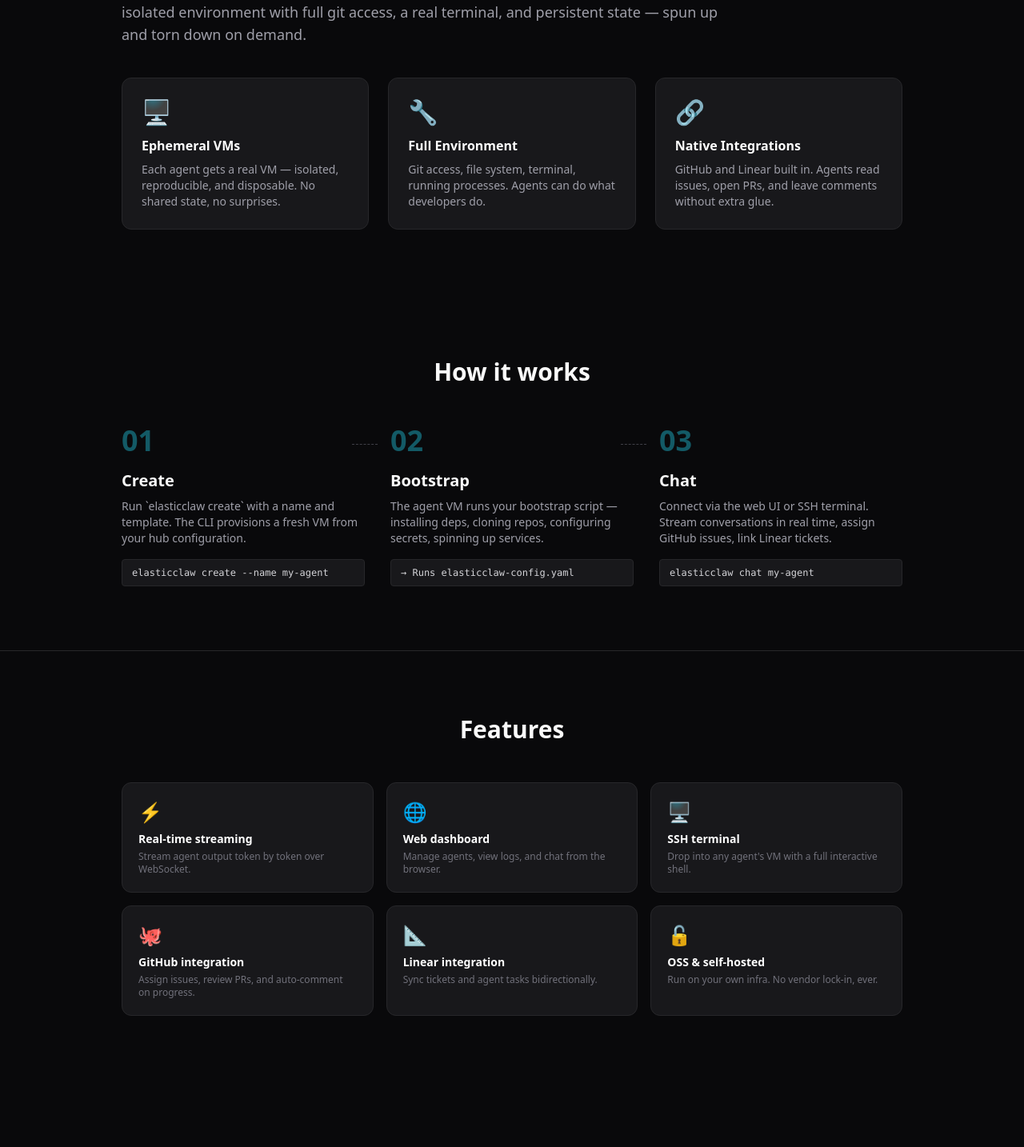
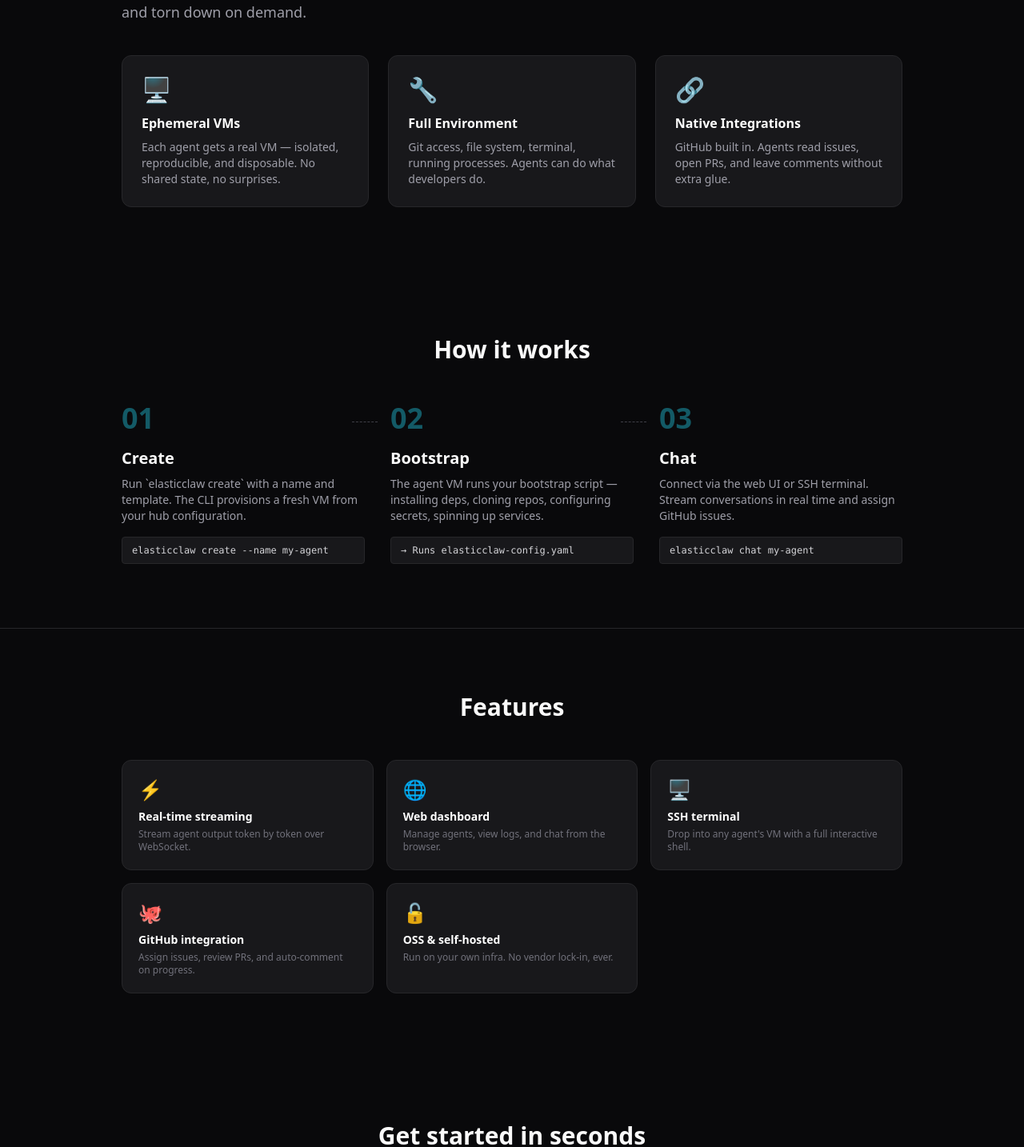
Before and after one commit to elasticclaw/elasticclaw.ai, a Next.js app: page / in a window 1280 px wide. Shown: the part 1320-2754 px from the top of the page at 80% size. Built offline with nearby package versions, Linux system fonts and the light colour scheme.

Commit message:
docs: remove Linear integration from landing page and docs nav (not yet built)

```diff
--- a/src/app/docs/hub/page.tsx
+++ b/src/app/docs/hub/page.tsx
@@ -61,7 +61,6 @@
             { field: "defaults", desc: "Default VM instance type, region, and TTL for all agents." },
             { field: "templates", desc: "List of agent templates. Each entry points to a directory with an elasticclaw-config.yaml." },
             { field: "integrations.github", desc: "GitHub App credentials for issue/PR integration." },
-            { field: "integrations.linear", desc: "Linear API token and team ID for ticket sync." },
             { field: "web", desc: "Web dashboard config — enable, port, and auth token." },
           ].map((row) => (
             <div key={row.field} className="flex gap-4">
--- a/src/app/docs/layout.tsx
+++ b/src/app/docs/layout.tsx
@@ -14,7 +14,6 @@
   { href: "/docs/hub", label: "Hub Config" },
   { href: "/docs/templates", label: "Templates" },
   { href: "/docs/github-integration", label: "GitHub Integration" },
-  { href: "/docs/linear-integration", label: "Linear Integration" },
   { href: "/docs/web-ui", label: "Web UI" },
   { href: "/docs/providers", label: "Providers" },
 ];
--- a/src/app/docs/page.tsx
+++ b/src/app/docs/page.tsx
@@ -20,7 +20,7 @@
           ElasticClaw lets you spin up AI agent VMs on demand. Each agent is a
           real virtual machine running your bootstrap template. Agents connect
           to your AI provider, can read and write files, run commands, and
-          integrate with GitHub and Linear.
+          integrate with GitHub.
         </p>
         <p>
           The core components are:
--- a/src/app/page.tsx
+++ b/src/app/page.tsx
@@ -47,7 +47,6 @@
         <p className="text-xl text-zinc-400 max-w-2xl mx-auto mb-10">
           Spin up ephemeral AI agent VMs in seconds. Each agent gets its own
           environment, git access, and terminal. Integrate with GitHub and
-          Linear out of the box.
         </p>
         {/* Agent-first CTA */}
         <div className="bg-zinc-900 border border-cyan-500/30 rounded-xl px-6 py-5 max-w-2xl mx-auto mb-8 text-left">
@@ -132,7 +131,7 @@
               {
                 icon: "🔗",
                 title: "Native Integrations",
-                desc: "GitHub and Linear built in. Agents read issues, open PRs, and leave comments without extra glue.",
+                desc: "GitHub built in. Agents read issues, open PRs, and leave comments without extra glue.",
               },
             ].map((item) => (
               <div
@@ -169,7 +168,7 @@
               {
                 step: "03",
                 title: "Chat",
-                desc: "Connect via the web UI or SSH terminal. Stream conversations in real time, assign GitHub issues, link Linear tickets.",
+                desc: "Connect via the web UI or SSH terminal. Stream conversations in real time and assign GitHub issues.",
                 cmd: "elasticclaw chat my-agent",
               },
             ].map((item, i) => (
@@ -204,7 +203,6 @@
               { icon: "🌐", title: "Web dashboard", desc: "Manage agents, view logs, and chat from the browser." },
               { icon: "🖥️", title: "SSH terminal", desc: "Drop into any agent's VM with a full interactive shell." },
               { icon: "🐙", title: "GitHub integration", desc: "Assign issues, review PRs, and auto-comment on progress." },
-              { icon: "📐", title: "Linear integration", desc: "Sync tickets and agent tasks bidirectionally." },
               { icon: "🔓", title: "OSS & self-hosted", desc: "Run on your own infra. No vendor lock-in, ever." },
             ].map((f) => (
               <div
```
